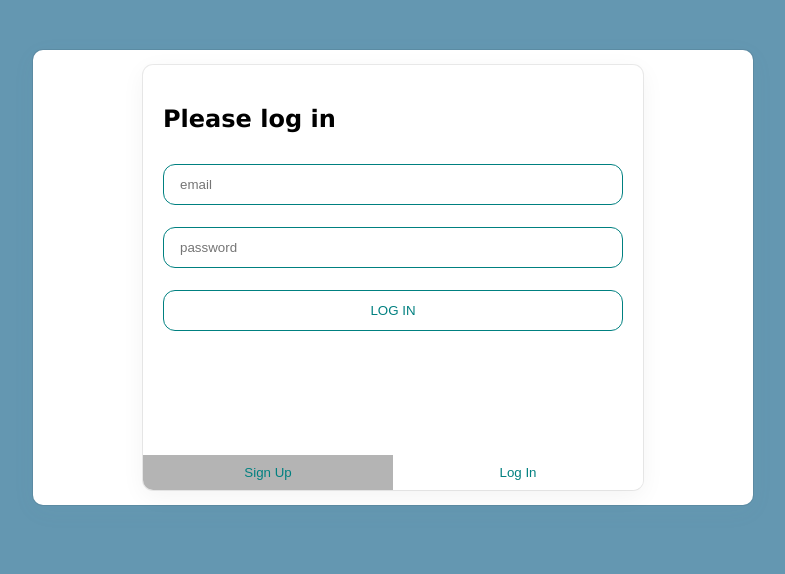
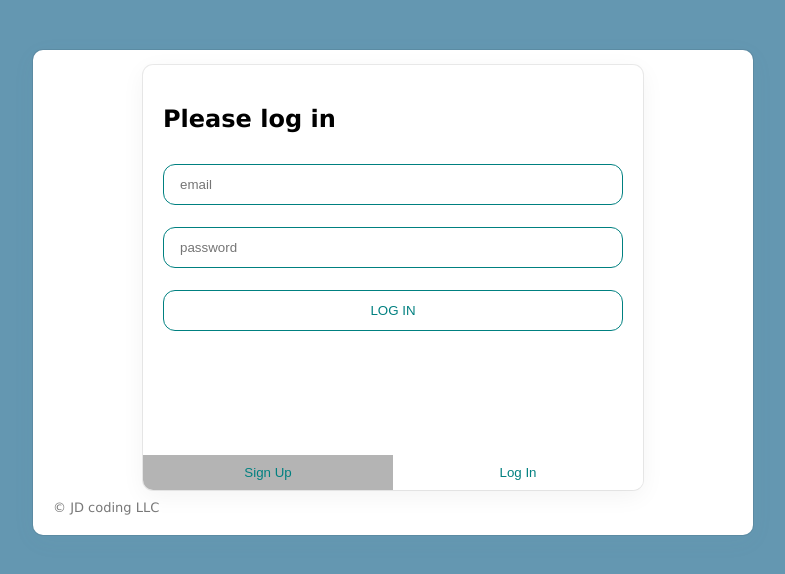
Before and after one commit to JuanGuarnizo99/tasky-api, a React (Create React App) app in the folder client/: page / in a window 1280 px wide. Shown: the top 574 px of the page, without its empty margins (247-1032 px from the left). Built offline with nearby package versions, Linux system fonts and the light colour scheme.

Commit message:
Added a couple tags

```diff
--- a/client/src/App.js
+++ b/client/src/App.js
@@ -45,11 +45,13 @@ const App = () => {
       {authToken && (
         <>
           <ListHeader listName={" 👨🏻‍💻 CS tick list"} getData={getData} />
+          <p className="user-email">Welcome back {userEmail}</p>
           {sortedTasks?.map((task) => (
             <ListItem key={task.id} task={task} getData={getData} />
           ))}
         </>
       )}
+      <p className="copyright">© JD coding LLC</p>
     </div>
   );
 };
--- a/client/src/index.css
+++ b/client/src/index.css
@@ -215,3 +215,17 @@ input {
     color: teal;
 
 }
+
+.copyright {
+    font-size: 13px;
+    margin: 10px;
+    color: rgb(120, 120, 120);
+
+}
+
+.user-email {
+    float: right;
+    font-size: 13px;
+    margin: 10px;
+    color: rgb(120, 120, 120);
+}
```
